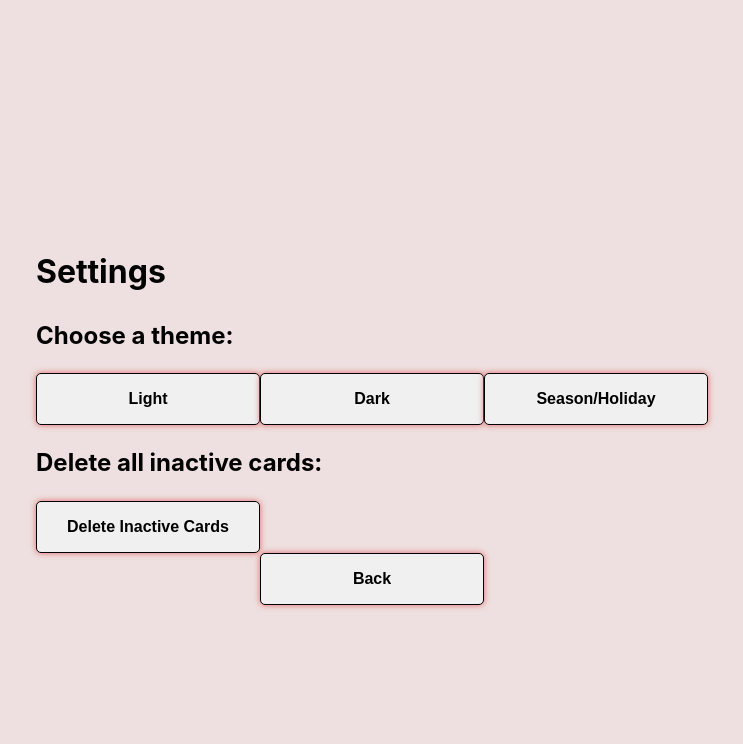
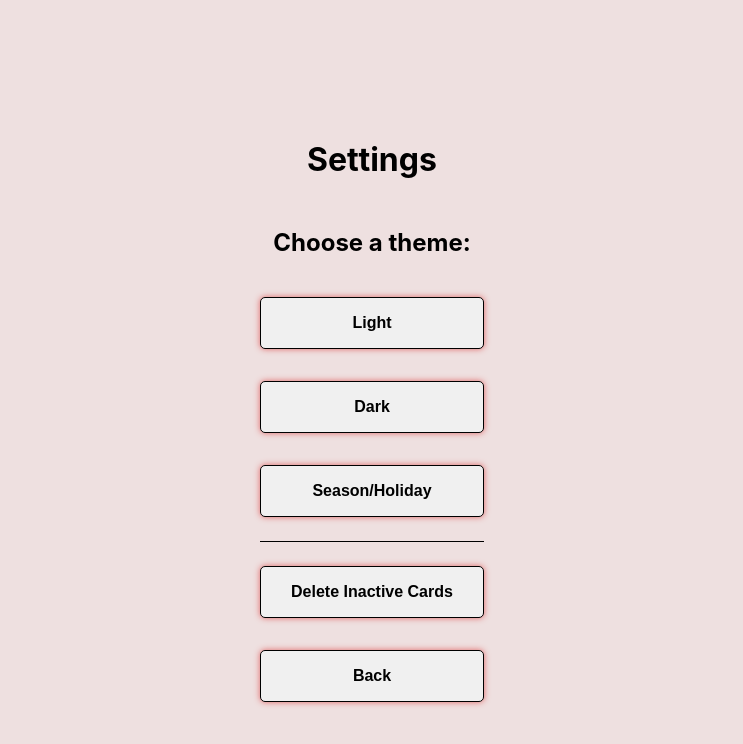
Before and after one commit to Xayida83/e-wallet-lotta, a React (Vite) app: page /settings in a window 1280 px wide. Shown: the top 744 px of the page, without its empty margins (268-1011 px from the left). Built offline with nearby package versions, Linux system fonts and the light colour scheme.

Commit message:
settings styling

```diff
--- a/src/pages/Settings.jsx
+++ b/src/pages/Settings.jsx
@@ -30,14 +30,9 @@ const Settings = () => {
         <Button label="Dark" onClick={() => handleThemeChange(darkTheme)} />
         <Button label="Season/Holiday" onClick={() => handleThemeChange(seasonTheme)} />
       </div>
-
-      {/* Radera inaktiva kort */}
-      <div className={styles.deleteInactive}>
-        <h2>Delete all inactive cards:</h2>
+      <hr />
         <Button label="Delete Inactive Cards" onClick={handleDeleteInactive} />
-      </div>
-
-      <Button label="Back" to="/" />
+        <Button label="Back" to="/" />
     </div>
   );
 };
--- a/src/pages/Settings.module.css
+++ b/src/pages/Settings.module.css
@@ -0,0 +1,20 @@
+.settingsContainer{
+  display: flex;
+  flex-direction: column;
+  align-items: center;
+  align-items: center;
+  div {
+    display: flex;
+    flex-direction: column;
+    align-items: center;
+  }
+  hr {
+    border: none;
+    height: 1px;
+    background-color: black;
+    width: 100%;
+  }
+  button {
+    margin: 1rem 0;
+  }
+}
```
